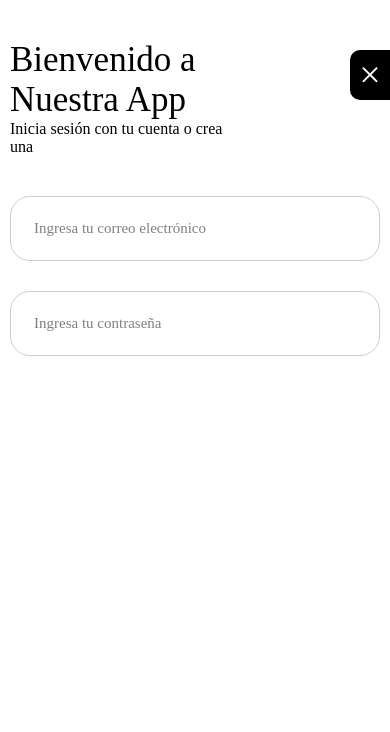
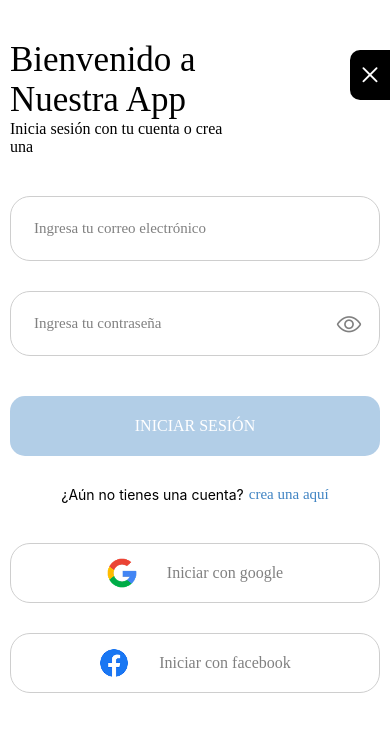
Before and after one commit to Juan20Daniel/Proyecto_works, a React Native app: screen /Login in a window 390 px wide. Shown: the top 732 px of the page. Built offline with nearby package versions, Linux system fonts and the light colour scheme; what react-native-worklets would draw is missing.

Commit message:
Maquetación del login en tablets

```diff
--- /dev/null
+++ b/src/presentation/components/authSwitchLink/AuthSwitchLink.tsx
@@ -0,0 +1,32 @@
+import { View, Pressable, Text } from 'react-native';
+import { globalColors, globalStyles } from '../../../config/global.styles';
+
+interface Props {
+    textQuestion:string;
+    textLink: string;
+    navigateTo:() => void;
+}
+
+export const AuthSwitchLink = ({textQuestion, textLink, navigateTo}:Props) => {
+    return (
+        <View style={{flexDirection:'row', gap:5, justifyContent: 'center',marginTop:30}}>
+            <Text>
+                {textQuestion}
+            </Text>
+            <Pressable
+                style={({pressed}) => [
+                    {opacity: pressed?0.4:1}
+                ]}
+                onPress={() => navigateTo()}
+            >
+                <Text style={{
+                    color:globalColors.azureBlue,
+                    fontFamily: globalStyles.fontMonserratMedium,
+                    fontSize: 15
+                }}>
+                    {textLink}
+                </Text>
+            </Pressable>
+        </View>
+    );
+}
--- /dev/null
+++ b/src/presentation/components/btns/btnBasic.tsx/BtnBasic.tsx
@@ -0,0 +1,49 @@
+import { Pressable, StyleProp, StyleSheet, Text, View, ViewStyle } from "react-native";
+import { globalColors, globalStyles } from "../../../../config/global.styles";
+
+interface Props {
+    value:string;
+    customStylesBox?: StyleProp<ViewStyle>;
+    disable?:boolean;
+    action:() => void;
+}
+
+export const BtnBasic = ({value, customStylesBox, disable=false, action}:Props) => {
+    return (
+        <View style={[styles.container, customStylesBox]}>
+            <Pressable
+                style={({pressed}) => [
+                    styles.btn,
+                    {
+                        opacity: disable
+                            ?   0.4
+                            :   pressed ? 0.7 : 1,
+                    }
+                ]}
+                onPress={() => action()}
+            >
+                <Text style={styles.textValue}>{value}</Text>
+            </Pressable>
+        </View>
+    );
+}
+
+const styles = StyleSheet.create({
+    container: {
+        width: '100%',
+        height: 60,
+    },
+    btn: {
+        width: '100%',
+        height: '100%',
+        justifyContent: 'center',
+        alignItems: 'center',
+        backgroundColor:globalColors.azureBlue,
+        borderRadius: 15,
+    },
+    textValue: {
+        color: globalColors.white,
+        fontFamily: globalStyles.fontMonserratMedium,
+        fontSize: 16
+    }
+});
--- a/src/presentation/components/index.ts
+++ b/src/presentation/components/index.ts
@@ -1,10 +1,12 @@
 export { AdsCarrucel } from "./adsCarrucel/AdsCarrucel";
+export { AuthSwitchLink } from "./authSwitchLink/AuthSwitchLink";
 export { InputSelect } from "./inputSelect/InputSelect";
 export { BtnGoToSearch } from "./btnGoToSearcher/BtnGoToSearcher";
 export { BtnClose } from './btns/btnClose/BtnClose';
 export { BtnFooter } from "./btns/btnFooter/BtnFooter";
 export { BtnLocationSelecter } from "./locationSelecters/BtnLocationSelecter";
 export { BtnIcon } from './btns/btnIcon/BtnIcon';
+export { BtnBasic } from "./btns/btnBasic.tsx/BtnBasic";
 export { Container } from "./container/Container";
 export { GoogleMap } from "./googleMap/GoogleMap";
 export { Ionicons } from "./icon/Ionicons";
@@ -19,4 +21,4 @@
 export { TitleApp } from "./titleApp/TitleApp";
 export { UserAvatar } from "./userAvatar/UserAvatar";
 export { HeaderApp } from "./headerApp/HeaderApp";
-import { SearchResultsModal } from "./searchResultsModal/SearchResultsModal";
+export { SocialAuthButton } from "./socialAuthButton/SocialAuthButton";
--- a/src/presentation/components/input/Input.tsx
+++ b/src/presentation/components/input/Input.tsx
@@ -1,6 +1,5 @@
 import { KeyboardTypeOptions, Pressable, StyleSheet, Text, TextInput, View } from 'react-native';
 import { globalColors, globalStyles } from '../../../config/global.styles';
-import { useState } from 'react';
 import { Ionicons } from '../icon/Ionicons';
 
 interface Props {
@@ -9,10 +8,13 @@
     value: string;
     type: KeyboardTypeOptions;
     name: string;
-    showPassword?: string;
     isFocus:boolean;
+    secureTextEntry?:boolean;
+    inputPassword?:boolean;
     onChange:(value:string, field:string) => void;
     onFocus:(field:string) => void;
+    clearInput:(field:string) => void;
+    togglePasswordVisibility?: () => void;
 }
 
 export const Input = ({
@@ -22,28 +24,56 @@
     type,
     value,
     isFocus,
+    secureTextEntry=false,
+    inputPassword=false,
     onChange,
     onFocus,
-showPassword}:Props) => {
+    clearInput,
+    togglePasswordVisibility
+}:Props) => {
     return (
-        <View style={{...styles.container, borderColor: isFocus ? globalColors.azureBlue : globalColors.softGray,}}>
-            <View style={{...styles.boxLabel, transform: [{translateY:(isFocus || value!=='')? -33 : 0}]}}>
-                <Text style={{...styles.label, color:isFocus ? globalColors.azureBlue : globalColors.gray,}}>
+        <View style={{
+            ...styles.container,
+            borderColor: isFocus ? globalColors.azureBlue : globalColors.softGray,
+        }}>
+            <View style={{
+                ...styles.boxLabel,
+                transform: [{translateY:(isFocus || value!=='')? -33 : 0}]}
+            }>
+                <Text style={{
+                    ...styles.label,
+                    color:isFocus ? globalColors.azureBlue : globalColors.gray
+                }}>
                     {(isFocus || value!=='') ? label : placeholder}
                 </Text>
             </View>
             <TextInput
-                style={styles.textInput}
+                style={{...styles.textInput, paddingRight:inputPassword ? 100 : 50}}
                 keyboardType={type}
                 value={value}
                 onChangeText={textValue => onChange(textValue, name)}
+                secureTextEntry={!secureTextEntry}
                 onFocus={() => {
                     onFocus(name);
                 }}
             />
             {value !== '' &&
-                <Pressable style={styles.btnClear} onPress={() => {}}>
-                    <Ionicons name='close-outline' color={globalColors.white}/>
+                <Pressable
+                    style={{...styles.btnRight, ...styles.btnClear,  right:inputPassword ? 60:15}}
+                    onPress={() => clearInput(name)}
+                >
+                    <Ionicons name='close-outline' color={globalColors.gray}/>
+                </Pressable>
+            }
+            {inputPassword &&
+                <Pressable style={{...styles.btnRight,...styles.btnShowPassword}} onPress={() => {
+                    togglePasswordVisibility && togglePasswordVisibility();
+                }}>
+                    <Ionicons
+                        name={secureTextEntry? 'eye-off-outline' : 'eye-outline'}
+                        color={globalColors.gray}
+                        size={26}
+                    />
                 </Pressable>
             }
         </View>
@@ -75,18 +105,22 @@
         height: '100%',
         borderRadius: 20,
         backgroundColor: undefined,
-        paddingLeft: 20,
-        paddingRight: 50,
+        paddingLeft: 23,
         fontFamily: globalStyles.fontMonserratMedium,
         fontSize: 15,
         zIndex:1
     },
+    btnRight: {
+        position: 'absolute',
+        padding: 2,
+        zIndex: 1,
+    },
     btnClear: {
-        position: 'absolute',
+        backgroundColor: globalColors.lightGray,
+        borderRadius: 15,
+    },
+    btnShowPassword: {
         right: 15,
-        backgroundColor: globalColors.gray,
-        padding: 2,
-        borderRadius: 15,
-        zIndex: 1
+        backgroundColor: globalColors.white,
     }
 });
--- /dev/null
+++ b/src/presentation/components/socialAuthButton/SocialAuthButton.tsx
@@ -0,0 +1,56 @@
+import { Image, ImageSourcePropType, Pressable, StyleProp, StyleSheet, Text, View, ViewStyle } from "react-native";
+import { globalColors, globalStyles } from "../../../config/global.styles";
+
+interface Props {
+    value:string;
+    customStylesBox?: StyleProp<ViewStyle>;
+    image: ImageSourcePropType;
+    action:() => void;
+}
+
+export const SocialAuthButton = ({value, customStylesBox, image, action}:Props) => {
+    return (
+        <View style={[styles.container, customStylesBox]}>
+            <Pressable
+                style={({pressed}) => [
+                    styles.btn,
+                    {opacity: pressed ? 0.7 : 1}
+                ]}
+                onPress={() => action()}
+            >
+                <Image
+                    source={image}
+                    style={{
+                        width: 30,
+                        height: 30
+                    }}
+                />
+                <Text style={styles.textValue}>{value}</Text>
+            </Pressable>
+        </View>
+    );
+}
+
+const styles = StyleSheet.create({
+    container: {
+        width: '100%',
+        height: 60,
+    },
+    btn: {
+        width: '100%',
+        height: '100%',
+        flexDirection: 'row',
+        justifyContent: 'center',
+        gap: 30,
+        alignItems: 'center',
+        backgroundColor:globalColors.white,
+        borderWidth: 1,
+        borderColor: globalColors.softGray,
+        borderRadius: 20,
+    },
+    textValue: {
+        color: globalColors.gray,
+        fontFamily: globalStyles.fontMonserratMedium,
+        fontSize: 16
+    }
+});
--- a/src/presentation/layouts/authLayout/AuthLayout.tsx
+++ b/src/presentation/layouts/authLayout/AuthLayout.tsx
@@ -1,5 +1,5 @@
 import { ReactNode } from 'react';
-import { ScrollView, StyleSheet, Text, useWindowDimensions, View } from 'react-native';
+import { DimensionValue, ScrollView, StyleSheet, Text, useWindowDimensions, View } from 'react-native';
 import { BtnClose, Container } from '../../components';
 import { NavigationProp, useNavigation } from '@react-navigation/native';
 import { RootStackParamList } from '../../navigators/StackNavigator';
@@ -7,17 +7,18 @@
 
 interface Props {
     subTitle:string;
+    marginTop?:DimensionValue;
     children:ReactNode;
 }
 
-export const AuthLayout = ({subTitle, children}:Props) => {
+export const AuthLayout = ({subTitle, children,marginTop}:Props) => {
     const navigation = useNavigation<NavigationProp<RootStackParamList>>();
     const width = useWindowDimensions().width;
     const isTable = width>500;
     return (
         <Container>
-            <ScrollView>
-                <View style={{position: 'relative', alignItems: 'center', marginTop:30}}>
+            <ScrollView keyboardShouldPersistTaps='handled'>
+                <View style={{position: 'relative', alignItems: 'center', minHeight:500, marginTop:marginTop??30}}>
                     <BtnClose backTo={() => navigation.goBack()} top={20} />
                     <View style={{...styles.content,  padding:isTable ? 30:10}}>
                         <Text style={{...styles.title, fontSize: isTable?40:35,width:isTable?400:300}}>Bienvenido a Nuestra App</Text>
--- a/src/presentation/reducers/simpleForm/simpleForm.ts
+++ b/src/presentation/reducers/simpleForm/simpleForm.ts
@@ -58,6 +58,8 @@
                     [action.field]:{...state.values[action.field], value:''}
                 }
             }
+        case 'CLEAR_INPUTS':
+            return {...action.form}
         default:
             return state;
     }
--- a/src/presentation/reducers/simpleForm/simpleFormActionTypes.ts
+++ b/src/presentation/reducers/simpleForm/simpleFormActionTypes.ts
@@ -1,5 +1,8 @@
+import { SimpleForm } from "../../../infrestructure/interfaces/simple-form";
+
 export type SimpleFormActionTypes =
     | { type:"CHANGE_INPUT", field:string, value:string }
     | { type:"PUT_FOCUS_INPUT", field:string }
     | { type:"REMOVE_FOCUS_INPUT" }
     | { type:"CLEAR_INPUT", field:string }
+    | { type:"CLEAR_INPUTS", form:SimpleForm}
--- a/src/presentation/screens/auth/Login.tsx
+++ b/src/presentation/screens/auth/Login.tsx
@@ -1,11 +1,10 @@
-import { useCallback, useEffect,useReducer } from 'react';
-import { Keyboard, ScrollView, StyleSheet, Text, useWindowDimensions, View } from 'react-native';
-import { BtnClose, Container, Input } from '../../components';
-import { simpleFormReducer } from '../../reducers/simpleForm/simpleForm';
-import { globalStyles } from '../../../config/global.styles';
+import { useCallback, useEffect, useReducer, useState } from 'react';
+import { Keyboard, View } from 'react-native';
 import { NavigationProp, useNavigation } from '@react-navigation/native';
 import { RootStackParamList } from '../../navigators/StackNavigator';
-import { useSafeAreaInsets } from 'react-native-safe-area-context';
+import { AuthSwitchLink, BtnBasic, Input, SocialAuthButton } from '../../components';
+import { simpleFormReducer } from '../../reducers/simpleForm/simpleForm';
+import { AuthLayout } from '../../layouts';
 
 export const initialStateSimpleForm = {
     values: {
@@ -17,25 +16,17 @@
 
 export const Login = () => {
     const [form, dispatch] = useReducer(simpleFormReducer, initialStateSimpleForm);
+    const [ showPass, setShowPass ] = useState(false);
     const navigation = useNavigation<NavigationProp<RootStackParamList>>();
-    const {top} = useSafeAreaInsets();
-    const width = useWindowDimensions().width;
-    const height = useWindowDimensions().height;
-    const isTable = width>500;
     useEffect(() => {
-        const showSubscription = Keyboard.addListener("keyboardDidShow", () => {
-            console.log('teclado visible')
-        });
         const hideSubscription = Keyboard.addListener("keyboardDidHide", () => {
             handlePress();
         });
-
         return () => {
-            showSubscription.remove();
             hideSubscription.remove();
         };
     },[]);
-    const handleCange = (field:string, value:string) => {
+    const handleChange = (field:string, value:string) => {
         dispatch({
             type:'CHANGE_INPUT',
             field:field,
@@ -54,14 +45,14 @@
         })
         Keyboard.dismiss();
     },[]);
+     const inputClear = (field:string) => {
+        dispatch({
+            type:'CLEAR_INPUT',
+            field
+        });
+    }
     return (
-        <Container>
-            <ScrollView>
-                <View style={{position: 'relative', alignItems: 'center', minHeight:500, marginTop:30}}>
-                    <BtnClose backTo={() => navigation.goBack()} top={20} />
-                    <View style={{...styles.content,  padding:isTable ? 30:10}}>
-                        <Text style={{...styles.title, fontSize: isTable?40:35,width:isTable?400:300}}>Bienvenido a Nuestra App</Text>
-                        <Text style={{...styles.subTitle, width:isTable ? 250 : 230}}>Inicia sesión con tu cuenta o crea una</Text>
+       <AuthLayout subTitle='Inicia sesión con tu cuenta o crea una'>
             <View style={{width:'100%', height: 40}} />
             <Input
                label='Correo electrónico'
@@ -70,38 +61,50 @@
                type='email-address'
                value={form.values.email.value}
                isFocus={form.values.email.isFocus}
-                            onChange={(value:string, field:string) => handleCange(field, value)}
+               inputPassword={false}
+               onChange={(value:string, field:string) => handleChange(field, value)}
                onFocus={(field:string) => putFocusInput(field)}
+               clearInput={inputClear}
             />
             <View style={{width:'100%', height: 30}} />
             <Input
                 label='Contraseña'
                 placeholder='Ingresa tu contraseña'
                 name='password'
-                            type='email-address'
+                type='default'
                 value={form.values.password.value}
                 isFocus={form.values.password.isFocus}
-                            onChange={(value:string, field:string) => handleCange(field, value)}
+                secureTextEntry={showPass}
+                inputPassword
+                onChange={(value:string, field:string) => handleChange(field, value)}
                 onFocus={(field:string) => putFocusInput(field)}
+                clearInput={inputClear}
+                togglePasswordVisibility={() => setShowPass(!showPass)}
             />
-                    </View>
-                </View>
-            </ScrollView>
-        </Container>
+            <BtnBasic
+                value='INICIAR SESIÓN'
+                customStylesBox={{marginTop:40}}
+                disable={true}
+                action={() => {}}
+            />
+            <AuthSwitchLink
+                textQuestion='¿Aún no tienes una cuenta?'
+                textLink='crea una aquí'
+                navigateTo={() => navigation.navigate('Register')}
+            />
+            <View style={{width:'100%', height: 40}} />
+            <SocialAuthButton
+                value='Iniciar con google'
+                image={require('../../../assets/auth/imgGoogle.png')}
+                action={() => {}}
+            />
+            <View style={{width:'100%', height: 30}} />
+             <SocialAuthButton
+                value='Iniciar con facebook'
+                image={require('../../../assets/auth/ImgFacebook.png')}
+                action={() => {}}
+            />
+            {/* <View style={{width:'100%', height: 30, backgroundColor:'red'}} /> */}
+        </AuthLayout>
     );
 }
-
-const styles = StyleSheet.create({
-    content: {
-        width: '100%',
-        maxWidth: 500,
-    },
-    title: {
-        fontFamily: globalStyles.fontMonserratSemiBold,
-    },
-    subTitle: {
-        fontSize: 16,
-        fontFamily: globalStyles.fontMonserratMedium,
-        width: 330,
-    }
-});
```
Also changed, not shown: src/assets/auth/ImgFacebook.png (added), src/assets/auth/imgGoogle.png (added). Lines whose indentation alone changed are shown as unchanged.
